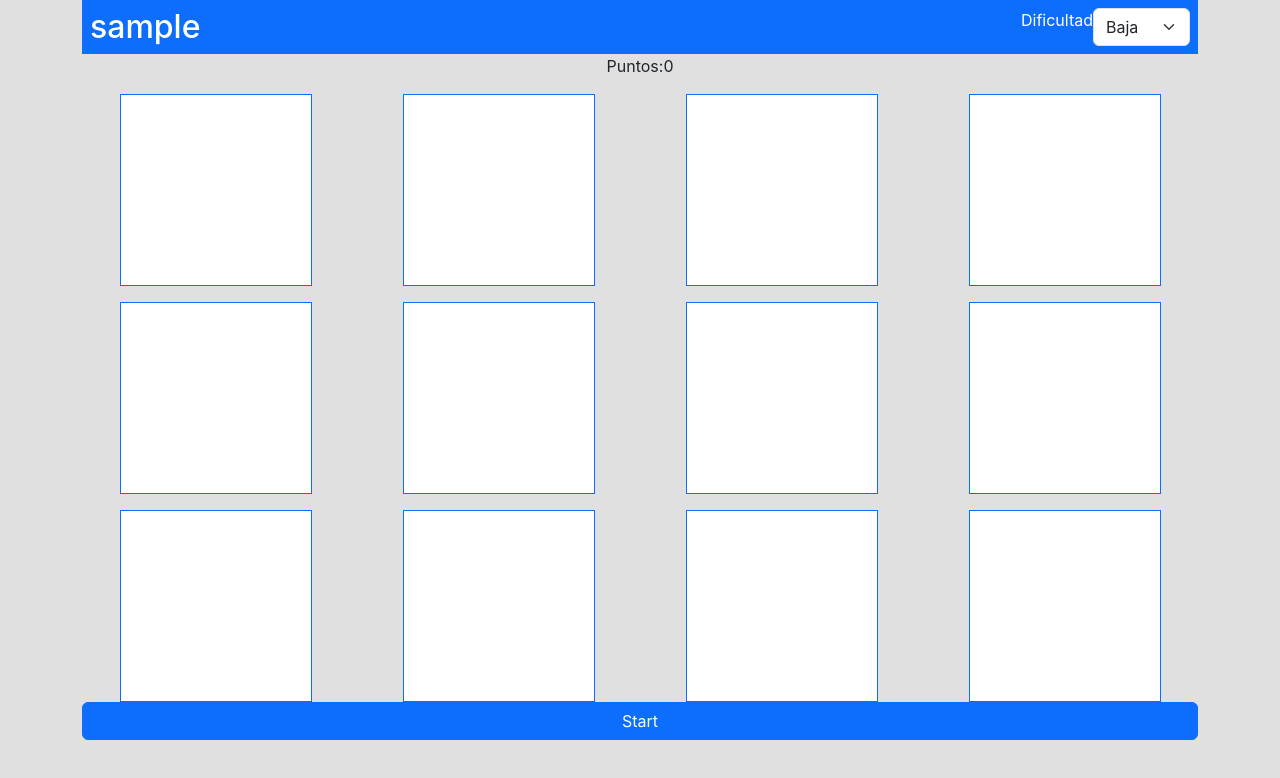
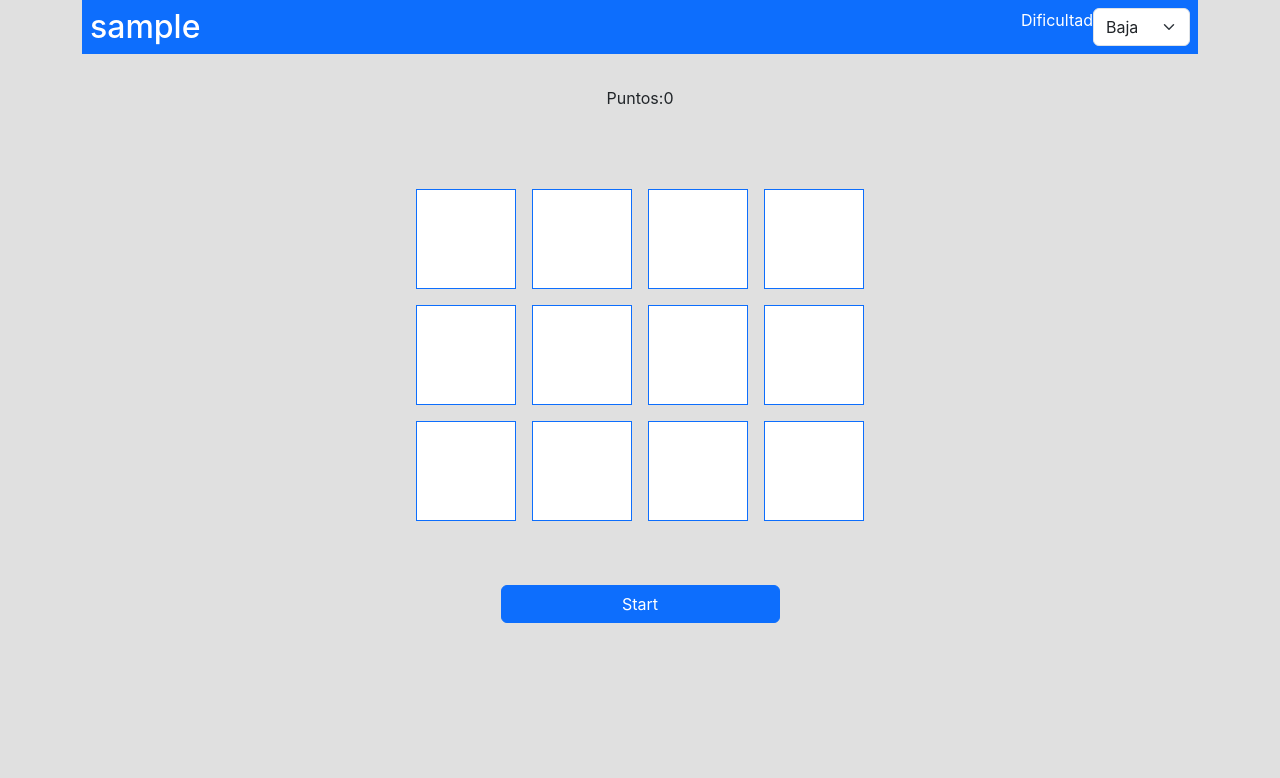
Before and after one commit to Diesouto/whac-a-mole-pwa, a React (Create React App) app: page /game in a window 1280 px wide. Shown: the top 778 px of the page. Built offline with nearby package versions, Linux system fonts and the light colour scheme; sample sign-in values are in the browser's storage.

Commit message:
refactor cell styles

```diff
--- a/src/components/Cell.tsx
+++ b/src/components/Cell.tsx
@@ -20,6 +20,8 @@ const Cell: React.FC<CellProps> = ({ onWhack, isMoleVisible }) => {
       style={{
         width: "calc(60vw/4)",
         height: "calc(60vw/4)",
+        maxWidth: "100px",
+        maxHeight: "100px",
       }}
       data-testid="cell"
     >
--- a/src/components/Grid.tsx
+++ b/src/components/Grid.tsx
@@ -33,6 +33,8 @@ const Grid: React.FC<GridProps> = ({
         display: "grid",
         gridGap: "1em",
         gridTemplateColumns: "repeat(4, 1fr)",
+        maxWidth: "700px",
+        margin: "0 auto",
       }}
     >
       {renderCells()}
--- a/src/pages/Game.tsx
+++ b/src/pages/Game.tsx
@@ -45,8 +45,8 @@ const Game: React.FC = () => {
   }, [difficulty, moleNumber]);
 
   const stopGame = () => {
-    setPoints(0);
-    // setMolePositions([]);
+    // setPoints(0);
+    setMolePositions([]);
     clearInterval(intervalIdRef.current!);
     setGameRunning(false);
   };
@@ -100,7 +100,10 @@ const Game: React.FC = () => {
           molePositions={molePositions}
           handleWhack={handleWhack}
         />
-        <Button onClick={gameRunning ? stopGame : startGame}>
+        <Button
+          className="w-25 mx-auto"
+          onClick={gameRunning ? stopGame : startGame}
+        >
           {gameRunning ? "Stop" : "Start"}
         </Button>
       </section>
```
